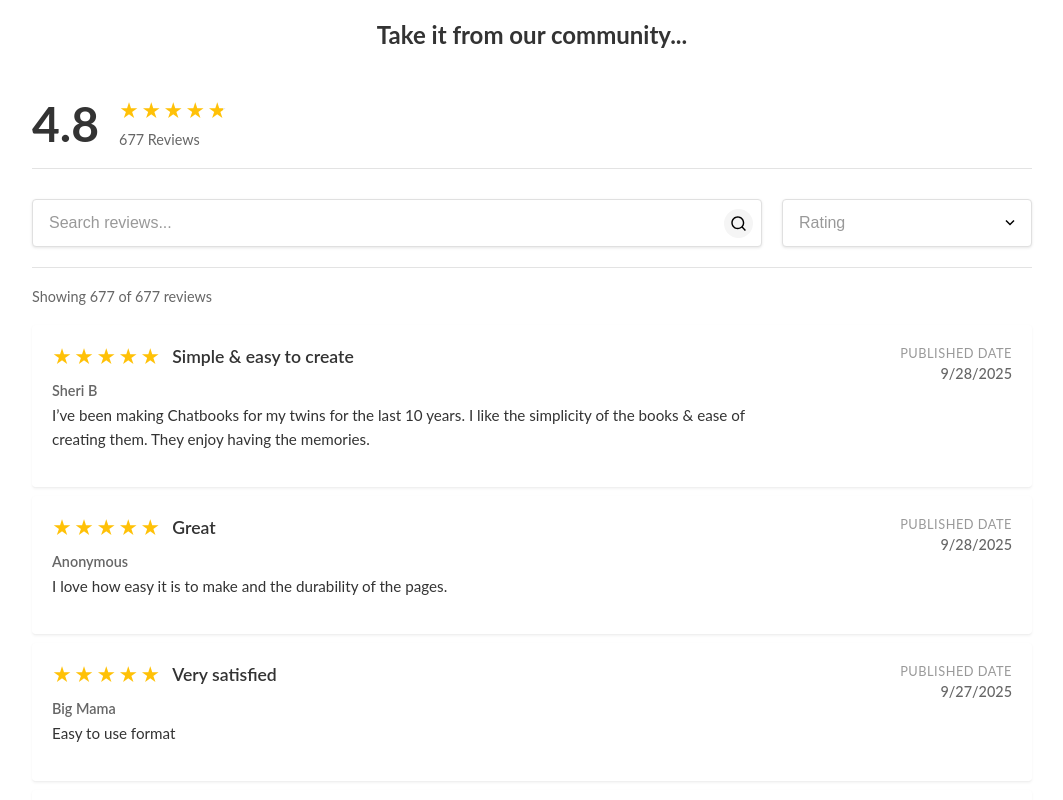
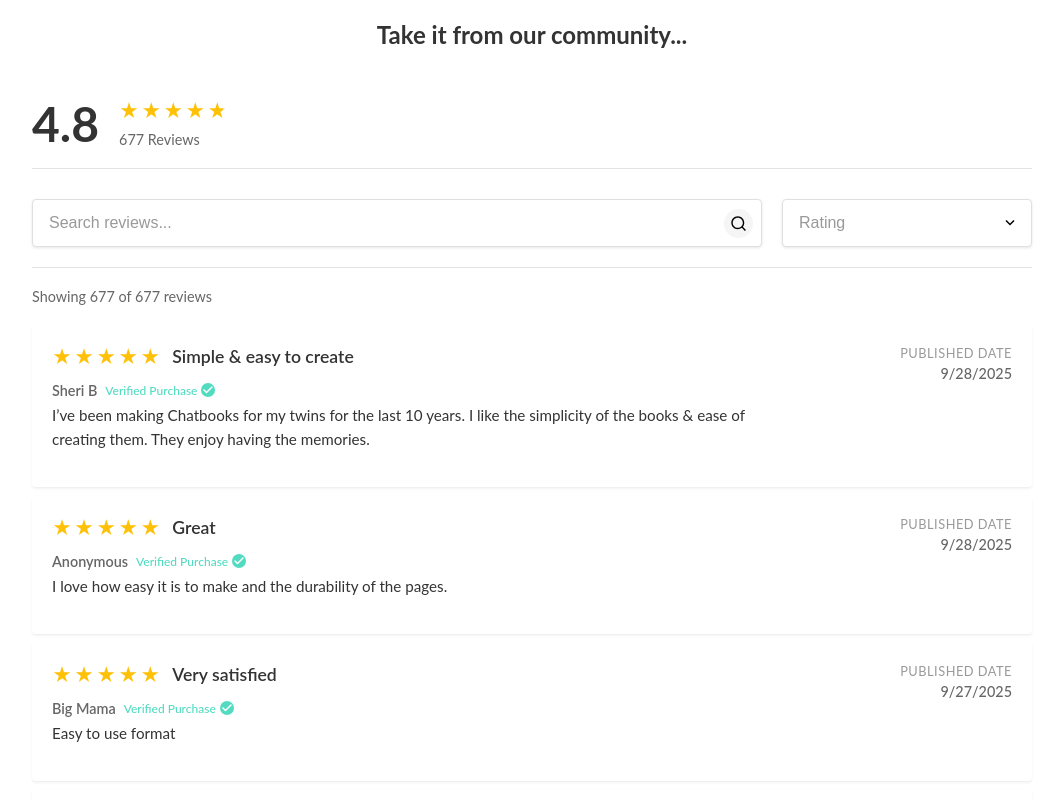
Before and after one commit to chtbks/cb-product-ratings, a React (Create React App) app: page / in a window 1280 px wide. Shown: the top 800 px of the page, without its empty margins (108-1171 px from the left). Built offline with nearby package versions, Linux system fonts and the light colour scheme.

Commit message:
added verified purchase tag

```diff
--- a/src/App.css
+++ b/src/App.css
@@ -420,11 +420,42 @@
   flex-direction: column;
 }
 
+.custom-reviewer-name-container {
+  display: flex;
+  align-items: center;
+  gap: 8px;
+  margin-bottom: 4px;
+}
+
 .custom-reviewer-name {
   font-weight: 600;
   color: #666666; /* Medium gray like the site */
   font-size: 0.9rem;
-  margin-bottom: 4px;
+}
+
+.custom-verified-purchase {
+  display: flex;
+  align-items: center;
+  gap: 4px;
+  color: #52DBC1;
+  font-size: 0.75rem;
+  font-weight: 500;
+}
+
+.custom-verified-text {
+  color: #52DBC1;
+  font-size: 0.75rem;
+  font-weight: 500;
+}
+
+.custom-verified-icon {
+  display: flex;
+  align-items: center;
+  justify-content: center;
+  width: 14px;
+  height: 14px;
+  background-color: #52DBC1;
+  border-radius: 50%;
 }
 
 .unselectable {
--- a/src/App.js
+++ b/src/App.js
@@ -331,9 +331,32 @@ function App() {
 
                   <div className="custom-reviewer">
                     <div className="custom-reviewer-details">
-                      <span className="custom-reviewer-name unselectable" title={rating['Public Name'] || 'Anonymous'}>
-                        {rating['Public Name'] || 'Anonymous'}
-                      </span>
+                      <div className="custom-reviewer-name-container">
+                        <span className="custom-reviewer-name unselectable" title={rating['Public Name'] || 'Anonymous'}>
+                          {rating['Public Name'] || 'Anonymous'}
+                        </span>
+                        {(() => {
+                          try {
+                            const urlParams = rating['URL Params'];
+                            if (urlParams) {
+                              const parsedParams = JSON.parse(urlParams);
+                              return parsedParams.order_id && (
+                                <span className="custom-verified-purchase">
+                                  <span className="custom-verified-text">Verified Purchase</span>
+                                  <span className="custom-verified-icon">
+                                    <svg width="12" height="12" viewBox="0 0 12 12" fill="none" xmlns="http://www.w3.org/2000/svg">
+                                      <path d="M10 3L4.5 8.5L2 6" stroke="white" strokeWidth="1.5" strokeLinecap="round" strokeLinejoin="round"/>
+                                    </svg>
+                                  </span>
+                                </span>
+                              );
+                            }
+                          } catch (e) {
+                            // If JSON parsing fails, don't show the tag
+                          }
+                          return null;
+                        })()}
+                      </div>
                     </div>
                   </div>
 
```
